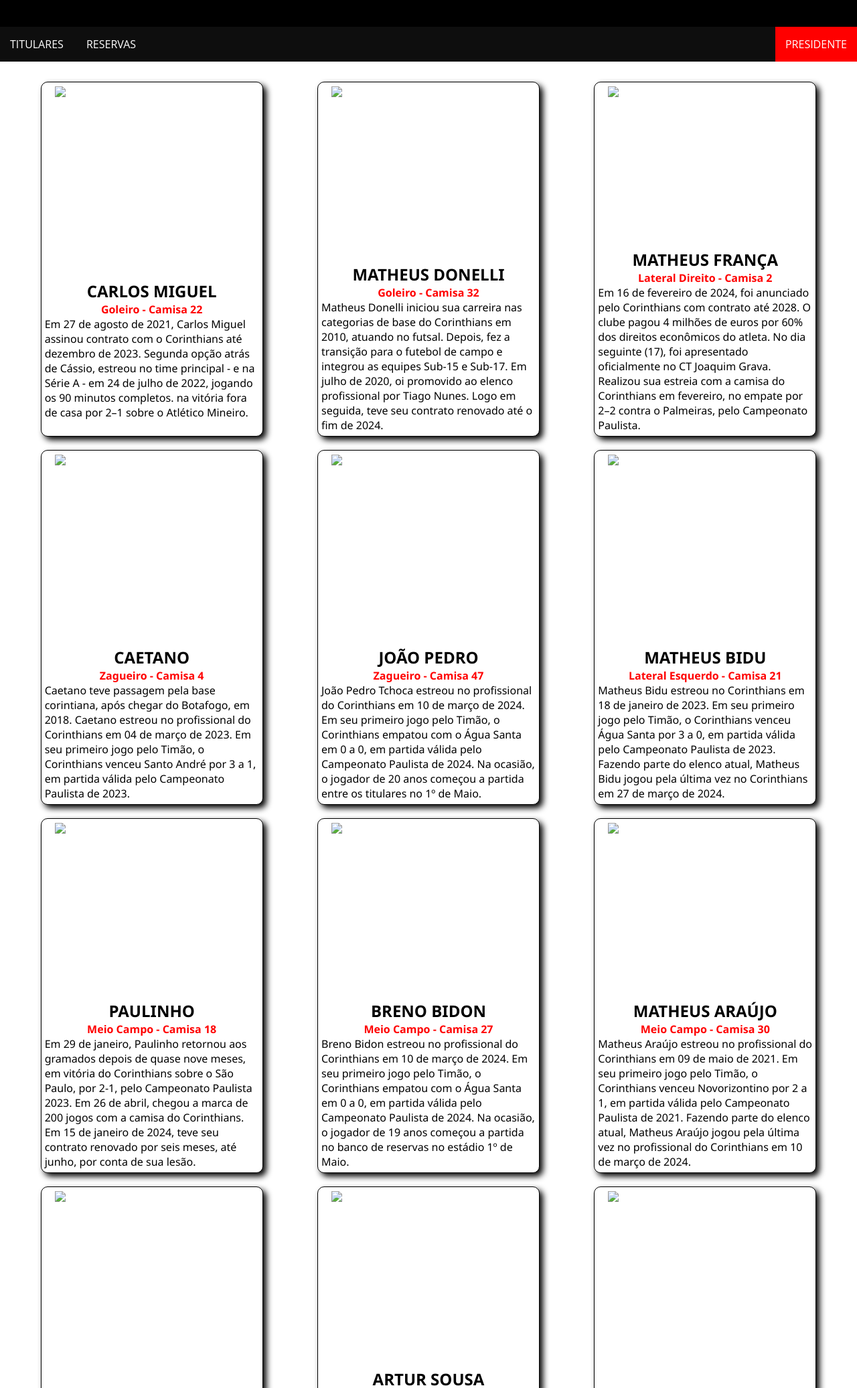
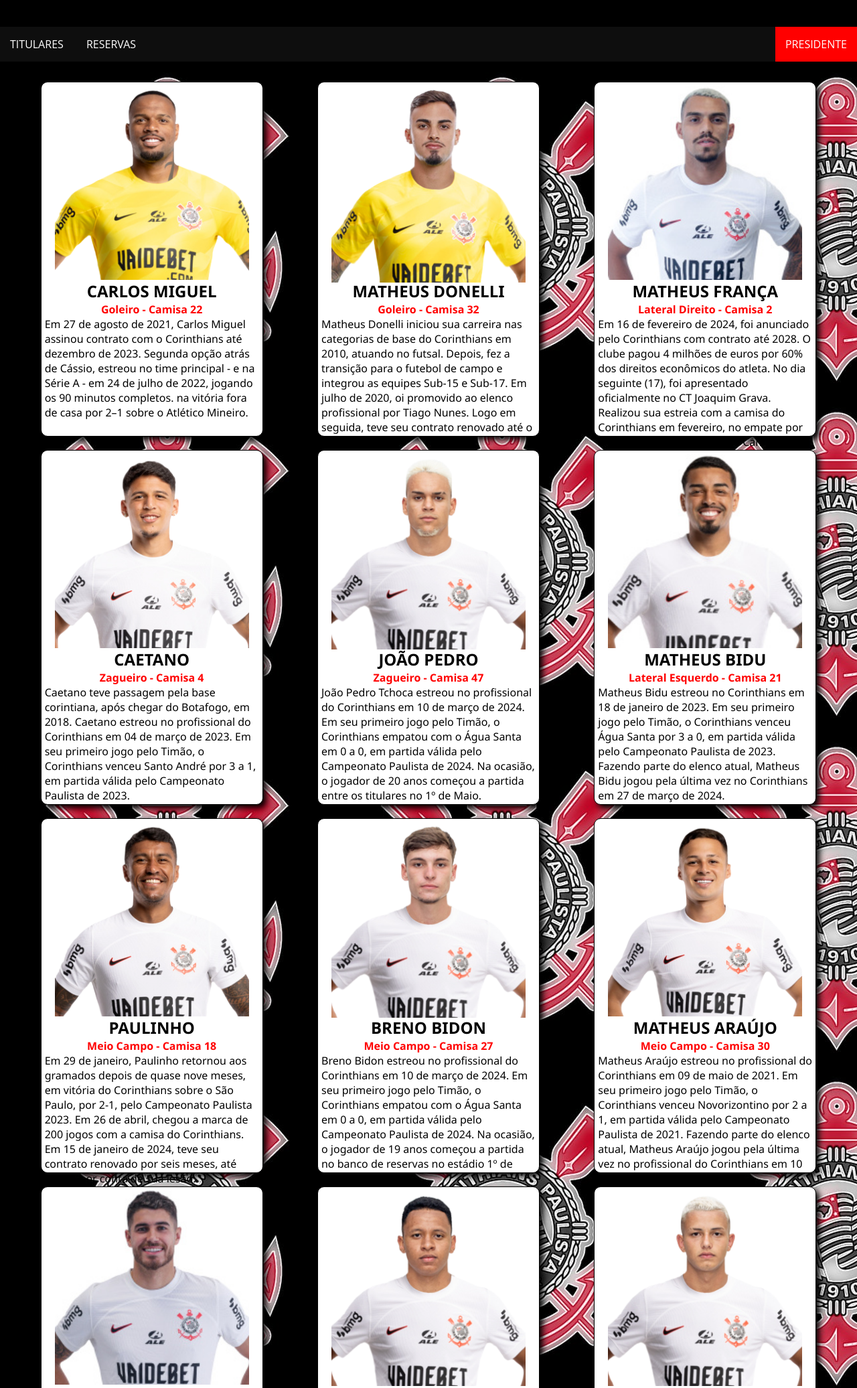
Before and after one commit to Ligia-Costa/Projeto-Card, a plain HTML site: page reservas.html in a window 1280 px wide. Shown: the part 160-2233 px from the top of the page at 67% size. Drawn offline with Linux system fonts and the light colour scheme.

Commit message:
Add files via upload

```diff
--- a/dirigentes.css
+++ b/dirigentes.css
@@ -18,7 +18,7 @@ body {
     text-shadow: 0.1em 0.1em red;
 }
 #conteudo {
-    background-image:url(Imagens/fundo.jpg);
+    background-image:url(fundo.jpg);
     padding: 20px;
     display: flex;
     flex-direction: row;
--- a/estilo.css
+++ b/estilo.css
@@ -21,7 +21,7 @@ body {
 }
 #conteudo {
 
-    background-image:url(Imagens/fundo.jpg);
+    background-image:url(fundo.jpg);
     padding: 20px;
     display: flex;
     flex-direction: row;
--- a/reservas.css
+++ b/reservas.css
@@ -18,7 +18,7 @@ body {
     text-shadow: 0.1em 0.1em red;
 }
 #conteudo {
-    background-image:url(Imagens/fundo.jpg);
+    background-image:url(fundo.jpg);
     padding: 20px;
     display: flex;
     flex-direction: row;
--- a/reservas.html
+++ b/reservas.html
@@ -25,7 +25,7 @@
 
         <section class="card">
             <figure>
-                <img src="Imagens/carlosmiguel.png" />
+                <img src="carlosmiguel.png" />
             </figure>
             <h2>CARLOS MIGUEL</h2>
             <p id="carlos"><strong>Goleiro - Camisa 22</strong></p>
@@ -34,7 +34,7 @@
 
         <section class="card">
             <figure>
-                <img src="Imagens/matheus.png" />
+                <img src="matheus.png" />
             </figure>
             <h2>MATHEUS DONELLI</h2>
             <p id="matheus"><strong>Goleiro - Camisa 32</strong></p>
@@ -43,7 +43,7 @@
 
         <section class="card">
             <figure>
-                <img src="Imagens/matheusf2.jpg" />
+                <img src="matheusf2.jpg" />
             </figure>
             <h2>MATHEUS FRANÇA</h2>
             <p id="frança"><strong>Lateral Direito - Camisa 2</strong></p>
@@ -52,7 +52,7 @@
 
         <section class="card">
             <figure>
-                <img src="Imagens/caetano.png" />
+                <img src="caetano.png" />
             </figure>
             <h2>CAETANO</h2>
             <p id="caetano"><strong>Zagueiro - Camisa 4</strong></p>
@@ -61,7 +61,7 @@
 
         <section class="card">
             <figure>
-                <img src="Imagens/joaopedro.png" />
+                <img src="joaopedro.png" />
             </figure>
             <h2>JOÃO PEDRO</h2>
             <p id="joao"><strong>Zagueiro - Camisa 47</strong></p>
@@ -70,7 +70,7 @@
 
         <section class="card">
             <figure>
-                <img src="Imagens/bidu3.jpg" />
+                <img src="bidu3.jpg" />
             </figure>
             <h2>MATHEUS BIDU</h2>
             <p id="bidu"><strong>Lateral Esquerdo - Camisa 21</strong></p>
@@ -79,7 +79,7 @@
 
         <section class="card">
             <figure>
-                <img src="Imagens/paulinho.png" />
+                <img src="paulinho.png" />
             </figure>
             <h2>PAULINHO</h2>
             <p id="paulinho"><strong>Meio Campo - Camisa 18</strong></p>
@@ -88,7 +88,7 @@
 
         <section class="card">
             <figure>
-                <img src="Imagens/breno.png" />
+                <img src="breno.png" />
             </figure>
             <h2>BRENO BIDON</h2>
             <p id="bidon"><strong>Meio Campo - Camisa 27</strong></p>
@@ -97,7 +97,7 @@
 
         <section class="card">
             <figure>
-                <img src="Imagens/araujo.png" />
+                <img src="araujo.png" />
             </figure>
             <h2>MATHEUS ARAÚJO</h2>
             <p id="araujo"><strong>Meio Campo - Camisa 30</strong></p>
@@ -106,7 +106,7 @@
 
         <section class="card">
             <figure>
-                <img src="Imagens/raul2.jpg" />
+                <img src="raul2.jpg" />
             </figure>
             <h2>PEDRO RAUL</h2>
             <p id="raul"><strong>Atacante - Camisa 20</strong></p>
@@ -115,7 +115,7 @@
 
         <section class="card">
             <figure>
-                <img src="Imagens/artur.png" />
+                <img src="artur.png" />
             </figure>
             <h2>ARTUR SOUSA</h2>
             <p id="artur"><strong>Atacante - Camisa 29</strong></p>
@@ -124,7 +124,7 @@
 
         <section class="card">
             <figure>
-                <img src="Imagens/kayke.png" />
+                <img src="kayke.png" />
             </figure>
             <h2>KAYKE FERRARI</h2>
             <p id="kayke"><strong>Atacante - Camisa 31</strong></p>
```
Also changed, not shown: dirigentes.html (+1 -1 lines), index.html (+12 -12 lines).
